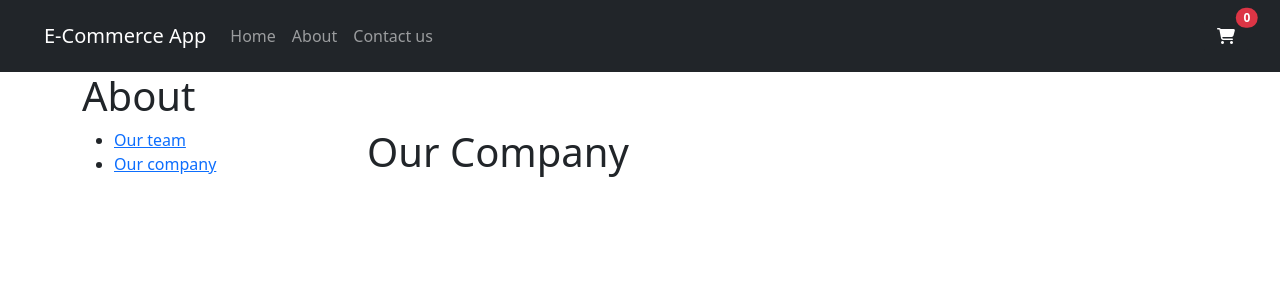
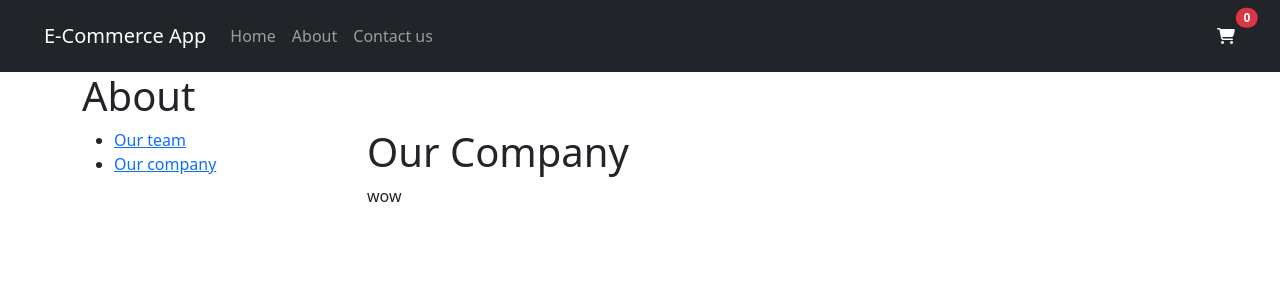
Before and after one commit to youssef-attai/supermarket, a React (Create React App) app: page /about/company in a window 1280 px wide. Shown: the top 300 px of the page. Built offline with nearby package versions, Linux system fonts and the light colour scheme.

Commit message:
Use outlet context in about nested pages

```diff
--- a/src/components/about.jsx
+++ b/src/components/about.jsx
@@ -1,7 +1,5 @@
 import React, { Component } from "react";
 import { Link, Outlet, Route, Routes } from "react-router-dom";
-import AboutCompany from "./aboutCompany";
-import AboutTeam from "./aboutTeam";
 
 class About extends Component {
   state = {};
@@ -21,7 +19,7 @@ class About extends Component {
             </ul>
           </div>
           <div className="col">
-            <Outlet />
+            <Outlet context={{ test: "wow" }} />
           </div>
         </div>
       </>
--- a/src/components/aboutCompany.jsx
+++ b/src/components/aboutCompany.jsx
@@ -1,5 +1,14 @@
+import { useOutletContext } from "react-router-dom";
+
 const AboutCompany = () => {
-    return ( <h1>Our Company</h1> );
-}
+  const context = useOutletContext();
+
+  return (
+    <>
+      <h1>Our Company</h1>
+      <p>{context.test}</p>
+    </>
+  );
+};
 
 export default AboutCompany;
--- a/src/components/aboutTeam.jsx
+++ b/src/components/aboutTeam.jsx
@@ -1,5 +1,13 @@
+import { useOutletContext } from "react-router-dom";
+
 const AboutTeam = () => {
-    return ( <h1>Our Team</h1> );
-}
+  const context = useOutletContext();
+  return (
+    <>
+      <h1>Our Team</h1>
+      <p>{context.test}</p>
+    </>
+  );
+};
 
 export default AboutTeam;
--- a/src/components/app.jsx
+++ b/src/components/app.jsx
@@ -1,7 +1,7 @@
 import React, { Component } from "react";
 import ShoppingCart from "./shoppingCart";
 import NavBar from "./navbar";
-import { Route, Routes } from "react-router-dom";
+import { Navigate, Route, Routes } from "react-router-dom";
 import About from "./about";
 import Contact from "./contact";
 import Home from "./home";
@@ -97,7 +97,9 @@ class App extends Component {
               element={<ProductDetails products={this.state.products} />}
             />
             <Route path="/home" element={<Home />} />
+            <Route path="/" element={<Navigate to="/home"/>} />
             <Route path="/about" element={<About />}>
+              <Route index element={<p>General about</p>} />
               <Route path="team" element={<AboutTeam />} />
               <Route path="company" element={<AboutCompany />} />
             </Route>
```
